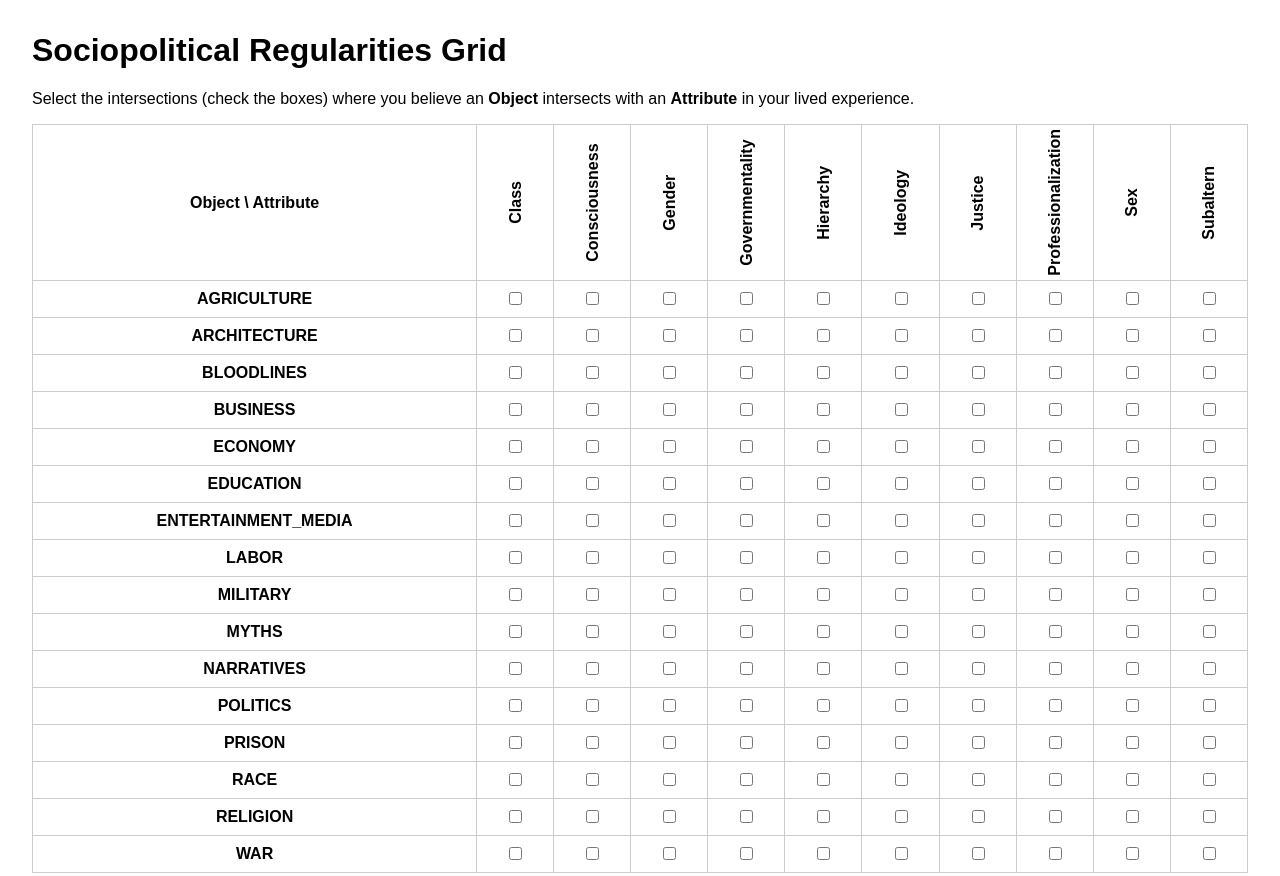
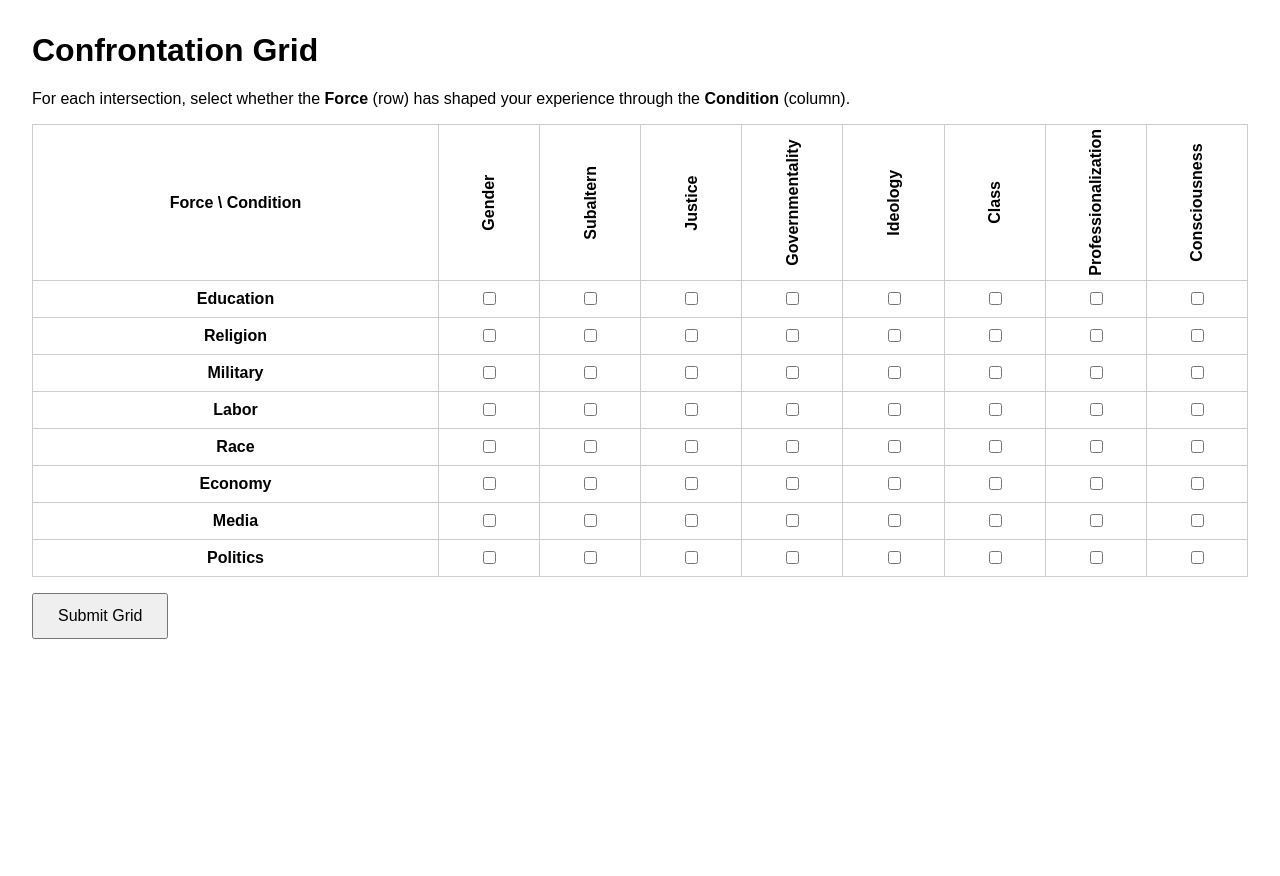
Before and after one commit to LPKARO/grid-sociopolitical-regularities, a plain HTML site: page index.html in a window 1280 px wide. Shown: the top 876 px of the page. After the commit the page ends 800 px from the top, so only its background shows below. Drawn offline with Linux system fonts and the light colour scheme.

Commit message:
Add files via upload

```diff
--- a/grid.js
+++ b/grid.js
@@ -1,18 +1,18 @@
-const objects = ["AGRICULTURE", "ARCHITECTURE", "BLOODLINES", "BUSINESS", "ECONOMY", "EDUCATION", "ENTERTAINMENT_MEDIA", "LABOR", "MILITARY", "MYTHS", "NARRATIVES", "POLITICS", "PRISON", "RACE", "RELIGION", "WAR"];
-const attributes = ["Class", "Consciousness", "Gender", "Governmentality", "Hierarchy", "Ideology", "Justice", "Professionalization", "Sex", "Subaltern"];
+const forces = ["Education", "Religion", "Military", "Labor", "Race", "Economy", "Media", "Politics"];
+const conditions = ["Gender", "Subaltern", "Justice", "Governmentality", "Ideology", "Class", "Professionalization", "Consciousness"];
 const gridBody = document.getElementById('gridBody');
 
-objects.forEach(object => {
+forces.forEach(force => {
   const row = document.createElement('tr');
   const headerCell = document.createElement('th');
-  headerCell.textContent = object;
+  headerCell.textContent = force;
   row.appendChild(headerCell);
 
-  attributes.forEach(attribute => {
+  conditions.forEach(condition => {
     const cell = document.createElement('td');
     const checkbox = document.createElement('input');
     checkbox.type = 'checkbox';
-    checkbox.name = `${object}_${attribute}`;
+    checkbox.name = `${force}_${condition}`;
     checkbox.value = '1';
     cell.appendChild(checkbox);
     row.appendChild(cell);
@@ -27,6 +27,6 @@ form.addEventListener('submit', function(e) {
   const formData = new FormData(form);
   const result = {};
   formData.forEach((val, key) => result[key] = parseInt(val));
-  console.log("User Grid Score:", result);
+  console.log("User Confrontation Grid Score:", result);
   alert("Grid submitted! Check console for output.");
 });
--- a/index.html
+++ b/index.html
@@ -3,34 +3,33 @@
 <head>
   <meta charset="UTF-8">
   <meta name="viewport" content="width=device-width, initial-scale=1.0">
-  <title>Grid of Sociopolitical Regularities</title>
+  <title>Confrontation Grid</title>
   <link rel="stylesheet" href="style.css">
 </head>
 <body>
-  <h1>Sociopolitical Regularities Grid</h1>
-  <p>Select the intersections (check the boxes) where you believe an <strong>Object</strong> intersects with an <strong>Attribute</strong> in your lived experience.</p>
+  <h1>Confrontation Grid</h1>
+  <p>For each intersection, select whether the <strong>Force</strong> (row) has shaped your experience through the <strong>Condition</strong> (column).</p>
 
   <form id="gridForm">
     <table>
       <thead>
         <tr>
-          <th>Object \ Attribute</th>
+          <th>Force \ Condition</th>
+          <th class="rotate">Gender</th>
+          <th class="rotate">Subaltern</th>
+          <th class="rotate">Justice</th>
+          <th class="rotate">Governmentality</th>
+          <th class="rotate">Ideology</th>
           <th class="rotate">Class</th>
+          <th class="rotate">Professionalization</th>
           <th class="rotate">Consciousness</th>
-          <th class="rotate">Gender</th>
-          <th class="rotate">Governmentality</th>
-          <th class="rotate">Hierarchy</th>
-          <th class="rotate">Ideology</th>
-          <th class="rotate">Justice</th>
-          <th class="rotate">Professionalization</th>
-          <th class="rotate">Sex</th>
-          <th class="rotate">Subaltern</th>
         </tr>
       </thead>
       <tbody id="gridBody"></tbody>
     </table>
     <button type="submit">Submit Grid</button>
   </form>
+
   <script src="grid.js"></script>
 </body>
 </html>
--- a/style.css
+++ b/style.css
@@ -2,5 +2,4 @@ body { font-family: sans-serif; margin: 2rem; }
 table { border-collapse: collapse; width: 100%; }
 th, td { border: 1px solid #ccc; padding: 0.5rem; text-align: center; }
 th.rotate { writing-mode: vertical-rl; transform: rotate(180deg); padding: 0.25rem; }
-.header-row th { background-color: #f0f0f0; }
 button { margin-top: 1rem; padding: 0.75rem 1.5rem; font-size: 1rem; }
```
Also changed, not shown: 1 other file.
